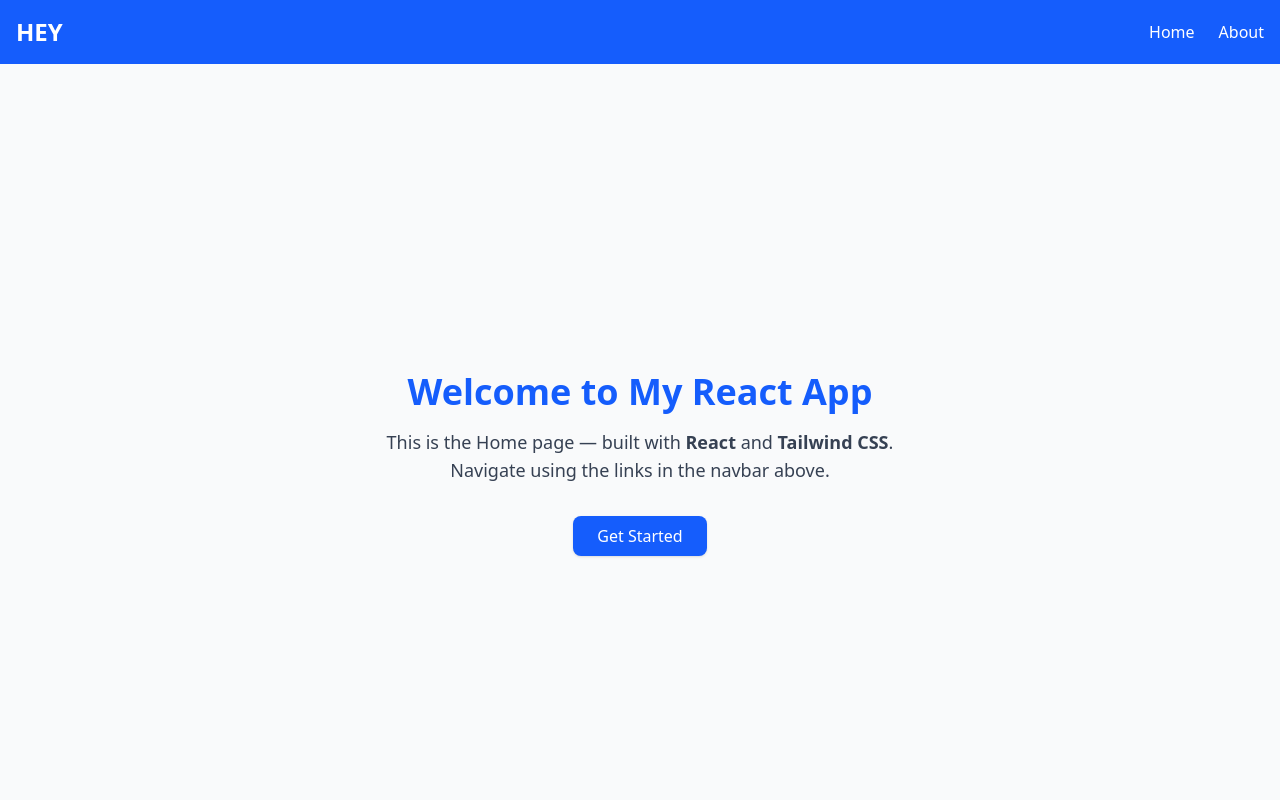
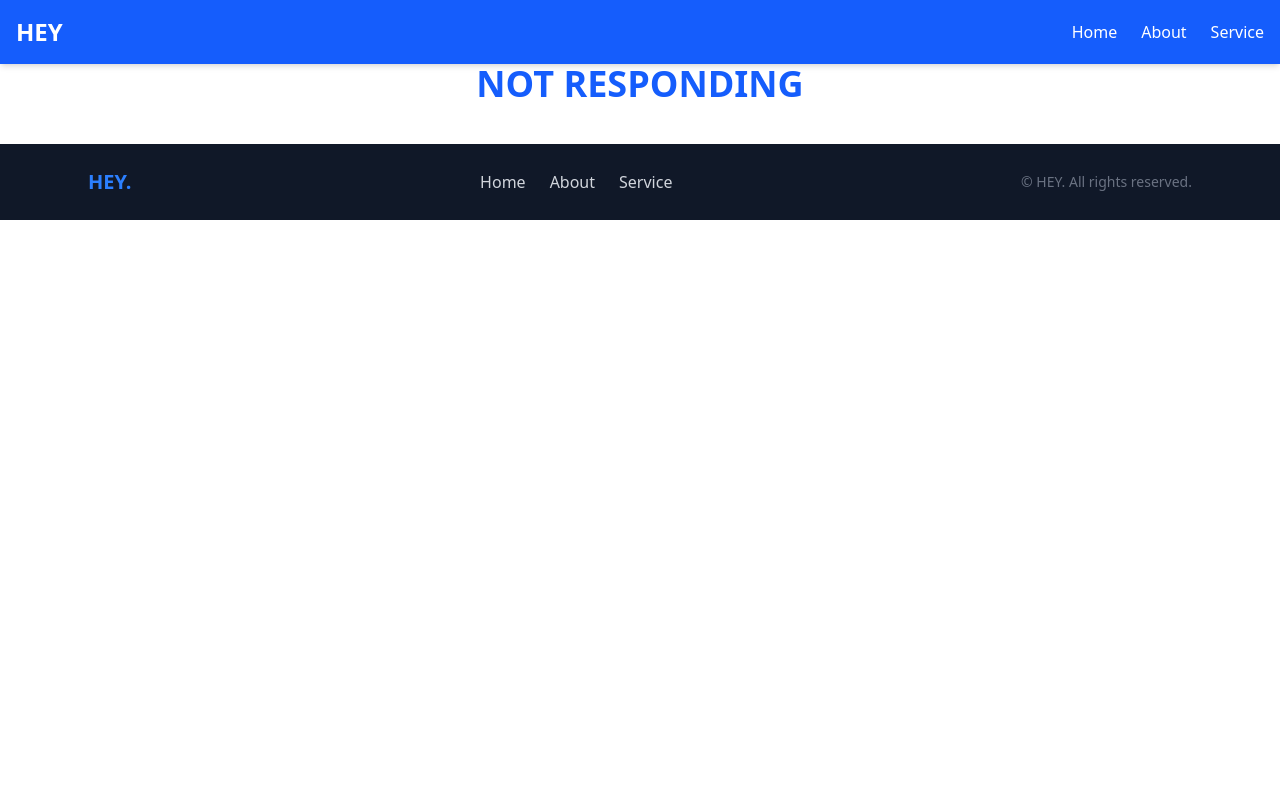
Before and after one commit to mrhamzaa9/react-router-practice, a React (Vite) app: page /service in a window 1280 px wide. Shown: the top 800 px of the page. Built offline with nearby package versions, Linux system fonts and the light colour scheme.

Commit message:
route set

```diff
--- a/src/App.jsx
+++ b/src/App.jsx
@@ -1,8 +1,8 @@
 import React ,{ useState } from 'react'
-import Header from './components/header'
+import Header from './components/header/Header'
 import Home from './components/Home'
 import About from './components/About'
-import Footer from './components/Footer'
+import Footer from './components/footer/Footer'
 
 
 function App() {
@@ -10,10 +10,7 @@ function App() {
 
   return (
     <>
-    <Header/>
-    <Home/>
-    <About/>
-    <Footer/>
+
     </>
   )
 }
--- /dev/null
+++ b/src/Layout.jsx
@@ -0,0 +1,16 @@
+import React from 'react'
+import { Outlet } from 'react-router-dom'
+import Header from './components/header/Header'
+import Footer from './components/footer/Footer'
+
+const Layout = () => {
+    return (
+        <>
+            <Header />
+            <Outlet />
+            <Footer />
+        </>
+    )
+}
+
+export default Layout
--- a/src/components/About.jsx
+++ b/src/components/About.jsx
@@ -1,5 +1,5 @@
 import React from 'react'
-import Header from './header'
+import Header from './header/Header'
 
 function About() {
   return (
--- a/src/components/Footer.jsx
+++ /dev/null
@@ -1,35 +0,0 @@
-import React from 'react'
-import { Link } from 'react-router-dom'
-
-function Footer() {
-  return (
-    <>
-
-    <footer className="bg-gray-900 text-gray-300 py-6 mt-10">
-      <div className="max-w-6xl mx-auto px-6 flex flex-col md:flex-row items-center justify-between space-y-4 md:space-y-0">
-
-
-        <h2 className="text-xl font-semibold text-white">
-          <span className="text-blue-500">HEY.</span>
-        </h2>
-
-
-        <div className="flex space-x-6">
-          <Link to="/" className="hover:text-blue-400 transition">Home</Link>
-          <Link to="/about" className="hover:text-blue-400 transition">About</Link>
-
-        </div>
-
-
-        <p className="text-sm text-gray-500">
-          ©  HEY. All rights reserved.
-        </p>
-      </div>
-    </footer>
-
-
-    </>
-  )
-}
-
-export default Footer
--- a/src/components/Header.jsx
+++ /dev/null
@@ -1,22 +0,0 @@
-import React, { useState } from "react";
-import { Link } from "react-router-dom";
-
-export default function Header () {
-
-
-  return (
-    <nav className="bg-blue-600 text-white p-4 shadow-md">
-      <div className="container mx-auto flex justify-between items-center">
-
-        <h1 className="text-2xl font-bold">HEY</h1>
-
-
-        <ul className="hidden md:flex space-x-6">
-          <li><Link href="/" className="hover:text-gray-200">Home</Link></li>
-          <li><Link href="/about" className="hover:text-gray-200">About</Link></li>
-        </ul>
-
-      </div>
-    </nav>
-  );
-}
--- /dev/null
+++ b/src/components/Services.jsx
@@ -0,0 +1,11 @@
+import React from 'react'
+
+function Services() {
+  return (
+    <>
+        <h1 className="text-4xl  text-center font-bold text-blue-600 mb-4">NOT RESPONDING   </h1>
+    </>
+  )
+}
+
+export default Services
--- /dev/null
+++ b/src/components/footer/Footer.jsx
@@ -0,0 +1,35 @@
+import React from 'react'
+import { Link } from 'react-router-dom'
+
+function Footer() {
+  return (
+    <>
+
+      <footer className="bg-gray-900 text-gray-300 py-6 mt-10">
+        <div className="max-w-6xl mx-auto px-6 flex flex-col md:flex-row items-center justify-between space-y-4 md:space-y-0">
+
+
+          <h2 className="text-xl font-semibold text-white">
+            <span className="text-blue-500">HEY.</span>
+          </h2>
+
+
+          <div className="flex space-x-6">
+            <Link to="/" className="hover:text-blue-400 transition">Home</Link>
+            <Link to="/about" className="hover:text-blue-400 transition">About</Link>
+            <Link to="/service" className="hover:text-blue-400 transition">Service</Link>
+          </div>
+
+
+          <p className="text-sm text-gray-500">
+            ©  HEY. All rights reserved.
+          </p>
+        </div>
+      </footer>
+
+
+    </>
+  )
+}
+
+export default Footer
--- /dev/null
+++ b/src/components/header/Header.jsx
@@ -0,0 +1,27 @@
+import React, { useState } from "react";
+import { Link, NavLink } from "react-router-dom";
+
+export default function Header() {
+
+
+  return (
+    <>
+      <nav className="bg-blue-600 text-white p-4 shadow-md">
+        <div className="container mx-auto flex justify-between items-center">
+
+          <h1 className="text-2xl font-bold">HEY</h1>
+
+
+          <ul className="hidden md:flex space-x-6">
+            <li><Link to='/' className="hover:text-gray-200">Home</Link>
+            </li>
+            <li><Link to='/about' className="hover:text-gray-200">About</Link></li>
+            <li><Link to='/service' className="hover:text-gray-200">Service</Link></li>
+
+          </ul>
+
+        </div>
+      </nav>
+    </>
+  );
+}
--- a/src/main.jsx
+++ b/src/main.jsx
@@ -2,13 +2,26 @@ import React, { StrictMode } from 'react'
 import { createRoot } from 'react-dom/client'
 import './index.css'
 import App from './App.jsx'
-import { BrowserRouter } from "react-router-dom";
+import { createBrowserRouter, createRoutesFromElements, Route, RouterProvider, Routes } from "react-router-dom";
+import Home from './components/Home.jsx';
+import About from './components/About.jsx';
+import Services from './components/services.jsx';
+import Layout from './layout.jsx';
+const router = createBrowserRouter(
+  createRoutesFromElements(
+        <Route path='/' element={<Layout />}>
+      <Route path='/' element={<Home />} />
+      <Route path='/about' element={<About />} />
+        <Route path='/service' element={< Services/>} />
+    </Route>
 
+  )
+)
 
 createRoot(document.getElementById('root')).render(
   <StrictMode>
-   <BrowserRouter>
+    <RouterProvider router={router}>
       <App />
-  </BrowserRouter>
-  </StrictMode>,
+    </RouterProvider>
+  </StrictMode>
 )
```
